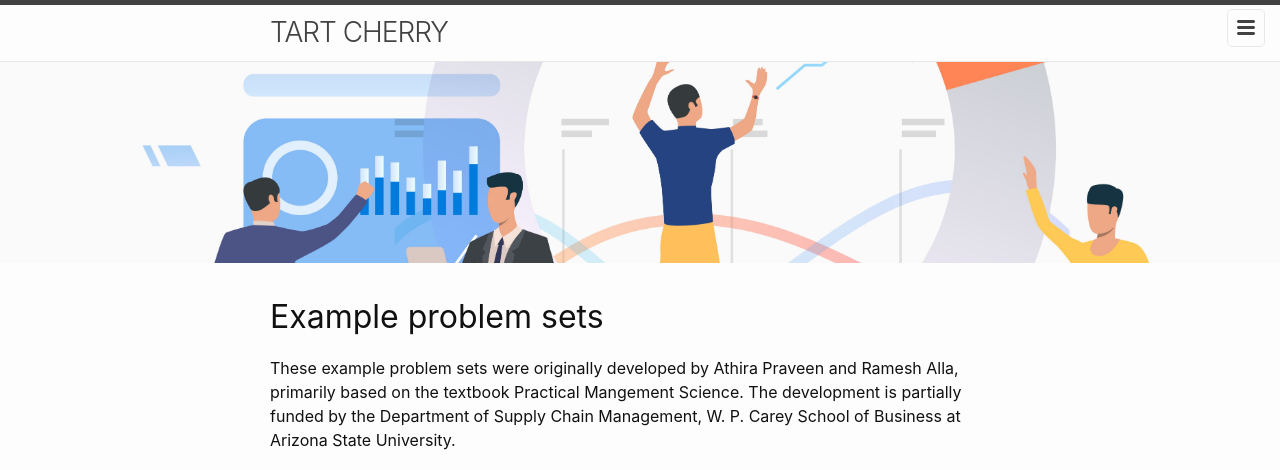
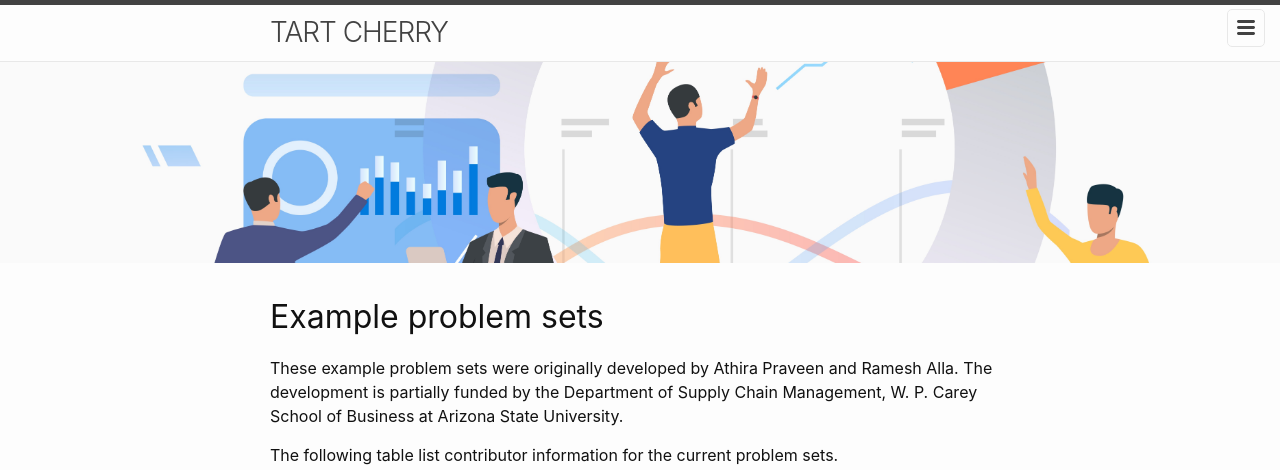
Before and after one commit to ytyimin/tart-cherry, a Jekyll site: the page built from about.markdown, in a window 1280 px wide. Shown: the top 470 px of the page. Built offline with Jekyll 4.4.1, drawn with Linux system fonts in a browser that asks for light colours.

Commit message:
Update about.markdown

```diff
--- a/about.markdown
+++ b/about.markdown
@@ -8,7 +8,7 @@ title: About
 
 # Example problem sets
 
-These example problem sets were originally developed by Athira Praveen and Ramesh Alla, primarily based on the textbook Practical Mangement Science. The development is partially funded by the Department of Supply Chain Management, W. P. Carey School of Business at Arizona State University.
+These example problem sets were originally developed by Athira Praveen and Ramesh Alla. The development is partially funded by the Department of Supply Chain Management, W. P. Carey School of Business at Arizona State University.
 
 The following table list contributor information for the current problem sets.
 
```
